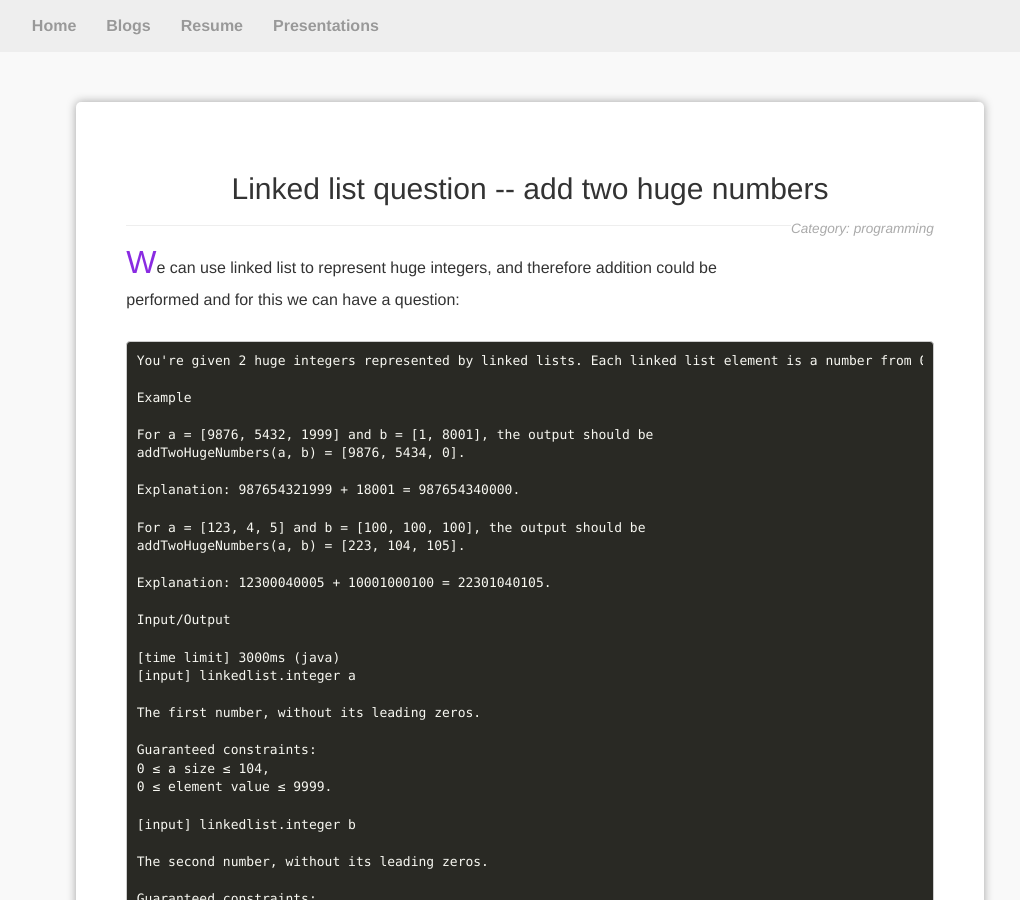
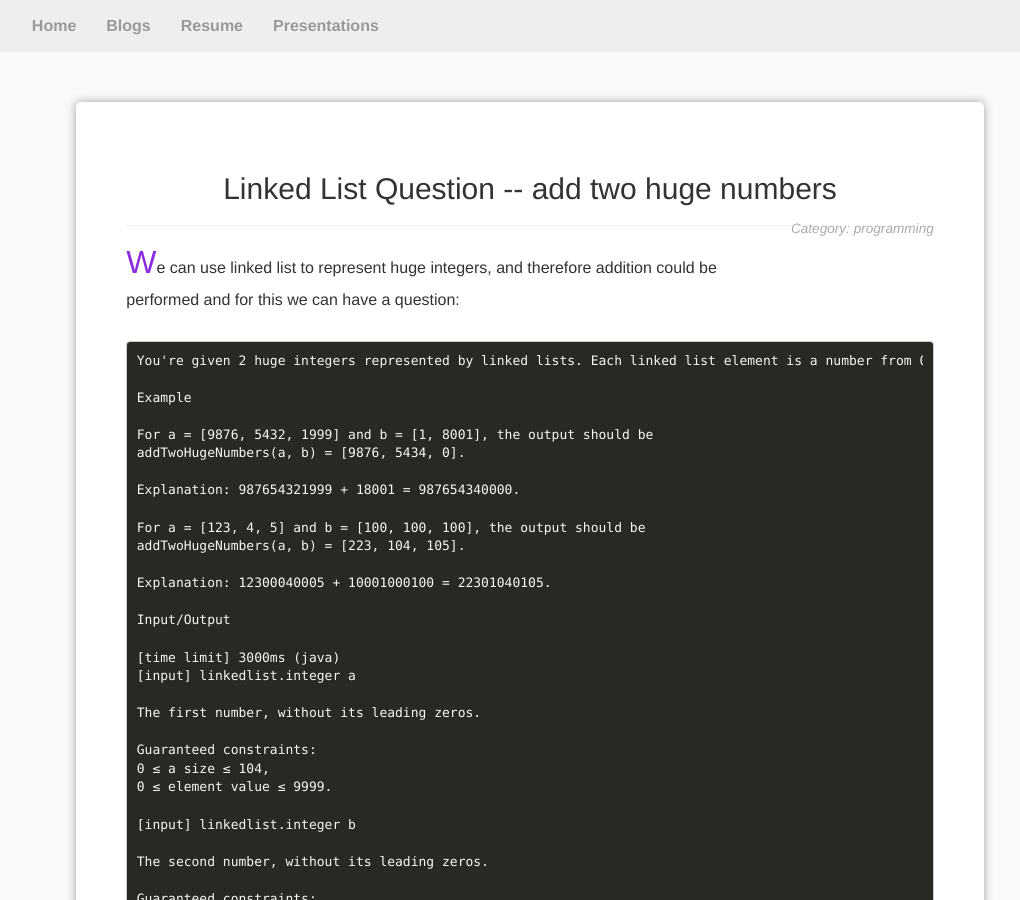
Before and after one commit to franklingu/franklingu.github.io, a Jekyll site: the page built from _posts/2017-07-30-linked-list-question-add-two-huge-numbers.markdown, in a window 1280 px wide and 900 px high. Shown: the whole window, without its empty margins (110-1130 px from the left). Built offline with Jekyll 4.4.1, drawn with Linux system fonts in a browser that asks for light colours; nearby versions of some CDN libraries; comment, search, counter and statistics services are not loaded; part of the change alters nothing that is shown.

```diff
--- a/_posts/2017-07-30-linked-list-question-add-two-huge-numbers.markdown
+++ b/_posts/2017-07-30-linked-list-question-add-two-huge-numbers.markdown
@@ -1,9 +1,9 @@
 ---
 layout: blog_base
-title: Linked list question -- add two huge numbers
+title: Linked List Question -- add two huge numbers
 category: programming
 tag: algorithm
-meta_desc: add two huge numbers represented by linked lists
+meta_desc: add two huge numbers represented by linked lists, the "addTwoHugeNumbers" question and analysis
 ---
 
 We can use linked list to represent huge integers, and therefore addition could be performed and for this we can have a question:
```
